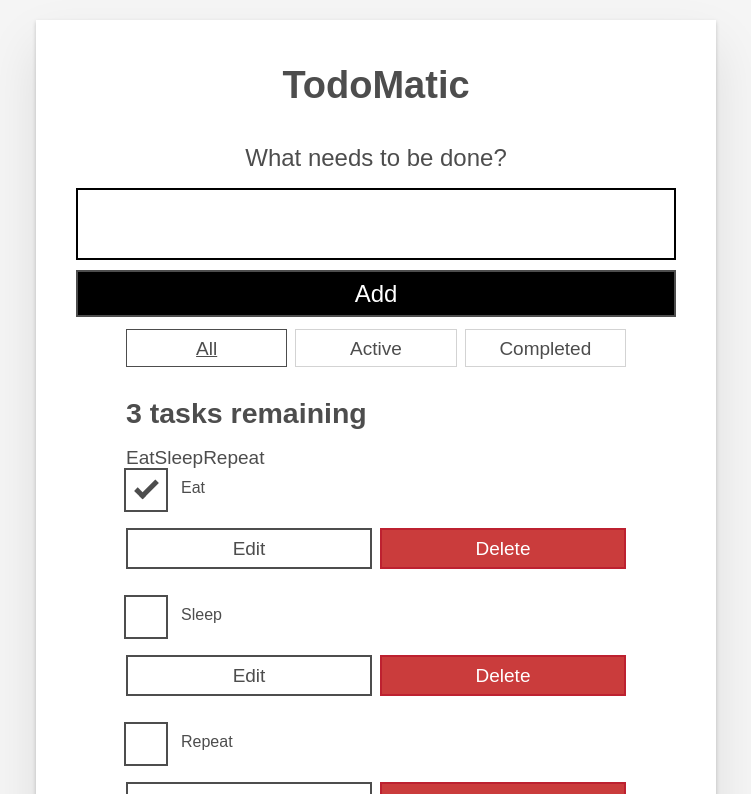
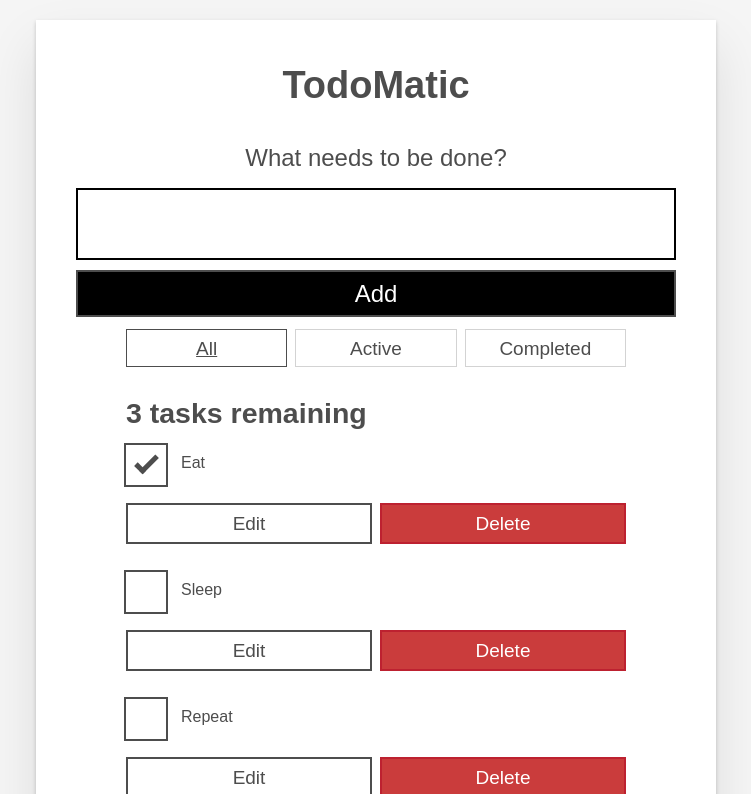
Before and after one commit to Bballard96/create-react-app, a React (Create React App) app in the folder moz-todo-react/: page / in a window 1280 px wide. Shown: the top 794 px of the page, without its empty margins (264-1015 px from the left). Built offline with nearby package versions, Linux system fonts and the light colour scheme.

Commit message:
update tasklist constant

```diff
--- a/moz-todo-react/src/App.js
+++ b/moz-todo-react/src/App.js
@@ -1,7 +1,15 @@
 import Todo from "./components/Todo";
 
 function App(props) {
-   const taskList = props.tasks?.map((task) => task.name)
+  const taskList = props.tasks.map((task) => (
+    <Todo
+      id={task.id}
+      name={task.name}
+      completed={task.completed}
+      key={task.id}
+    />
+  ));
+
   return (
     <div className="todoapp stack-large">
       <h1>TodoMatic</h1>
```
